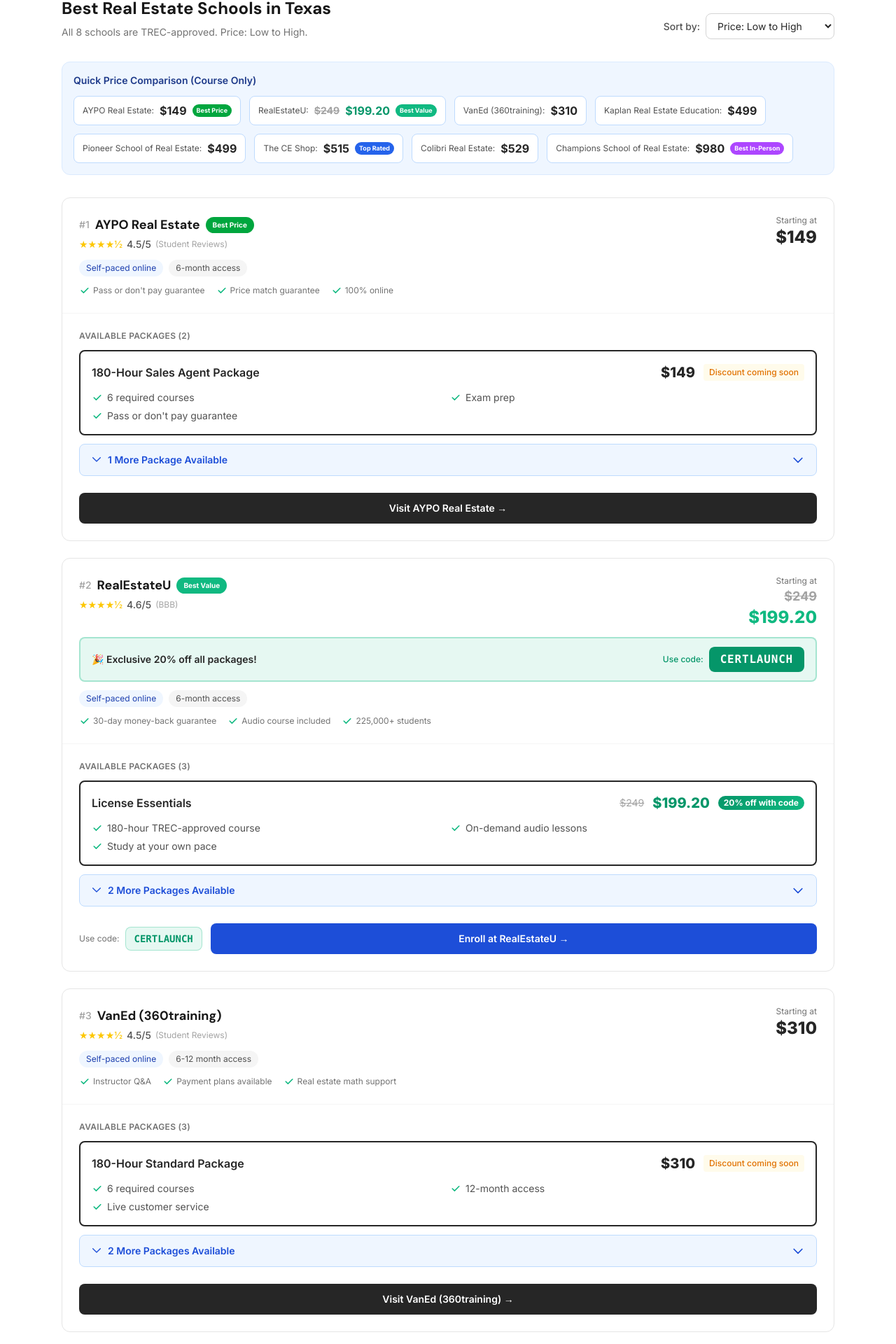
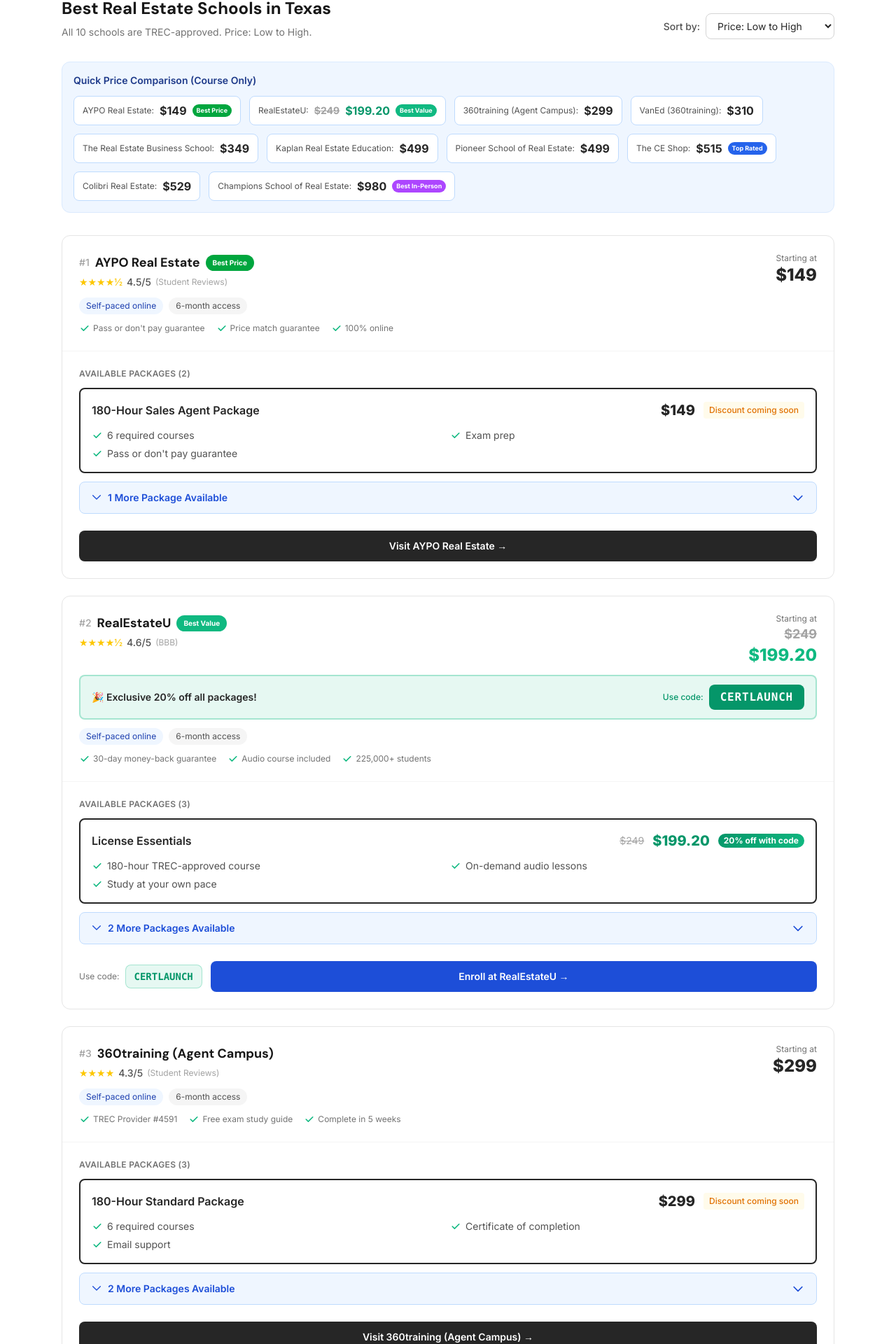
Before and after one commit to andrewanic/CertLaunch, a Next.js app: page /careers/real-estate/texas in a window 1280 px wide. Shown: the part 564-2484 px from the top of the page at 70% size. Built offline with nearby package versions, Linux system fonts and the light colour scheme.

Commit message:
Add 360training + Real Estate Business School to TX page (10 schools total)

```diff
--- a/src/app/careers/real-estate/texas/SchoolComparison.tsx
+++ b/src/app/careers/real-estate/texas/SchoolComparison.tsx
@@ -280,6 +280,66 @@
         price: 1394,
         discountPrice: null,
         includes: ['Champions Advantage features', 'Business etiquette course', 'Full customization'],
+      },
+    ],
+  },
+  {
+    name: '360training (Agent Campus)',
+    url: 'https://www.360training.com/agent-campus/real-estate-license/texas',
+    rating: 4.3,
+    ratingSource: 'Student Reviews',
+    format: 'Self-paced online',
+    access: '6-month access',
+    features: ['TREC Provider #4591', 'Free exam study guide', 'Complete in 5 weeks'],
+    badge: null,
+    badgeColor: '',
+    discountCode: null,
+    discountPct: null,
+    packages: [
+      {
+        name: '180-Hour Standard Package',
+        price: 299,
+        discountPrice: null,
+        includes: ['6 required courses', 'Certificate of completion', 'Email support'],
+      },
+      {
+        name: '180-Hour Plus Package',
+        price: 339,
+        discountPrice: null,
+        includes: ['Standard package features', 'License exam prep course', 'Practice exams'],
+      },
+      {
+        name: '180-Hour + SAE Premium Package',
+        price: 635,
+        discountPrice: null,
+        includes: ['Plus package features', '98-hr SAE post-license courses', 'Online proctoring'],
+      },
+    ],
+  },
+  {
+    name: 'The Real Estate Business School',
+    url: 'https://www.buildmyrebusiness.com/getmylicense/',
+    rating: 4.7,
+    ratingSource: 'Student Reviews',
+    format: 'Online + Virtual Classroom',
+    access: 'Varies by package',
+    features: ['Mentoring program included', 'On-demand classroom recordings', 'Guaranteed to sell in 6 months'],
+    badge: null,
+    badgeColor: '',
+    discountCode: null,
+    discountPct: null,
+    packages: [
+      {
+        name: 'Standard Package',
+        price: 349,
+        discountPrice: null,
+        includes: ['180-hour pre-license courses', 'Exam prep course', 'Unlimited practice exams', '800+ videos'],
+      },
+      {
+        name: 'Guaranteed to Succeed Package',
+        price: 499,
+        discountPrice: null,
+        includes: ['Everything in Standard', '33-hr mentoring program', '98-hr SAE renewal courses', '10 years of CE courses', 'Guaranteed to sell in 6 months'],
       },
     ],
   },
--- a/src/app/careers/real-estate/texas/page.tsx
+++ b/src/app/careers/real-estate/texas/page.tsx
@@ -76,7 +76,7 @@
             Best Online Real Estate Schools in Texas (2026)
           </h1>
           <p className="text-lg text-blue-200 mb-8 max-w-2xl">
-            Compare 8 TREC-approved schools. Find the best price with exclusive CertLaunch discounts and satisfy the 180-hour requirement faster.
+            Compare 10 TREC-approved schools. Find the best price with exclusive CertLaunch discounts and satisfy the 180-hour requirement faster.
           </p>
           {/* Stats bar */}
           <div className="flex flex-wrap gap-6 text-sm">
```
